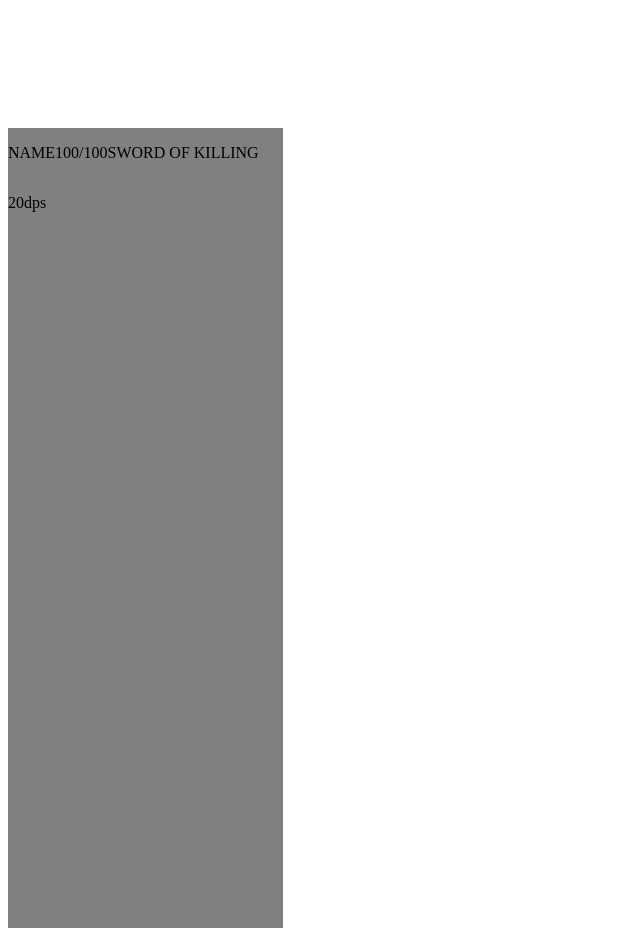
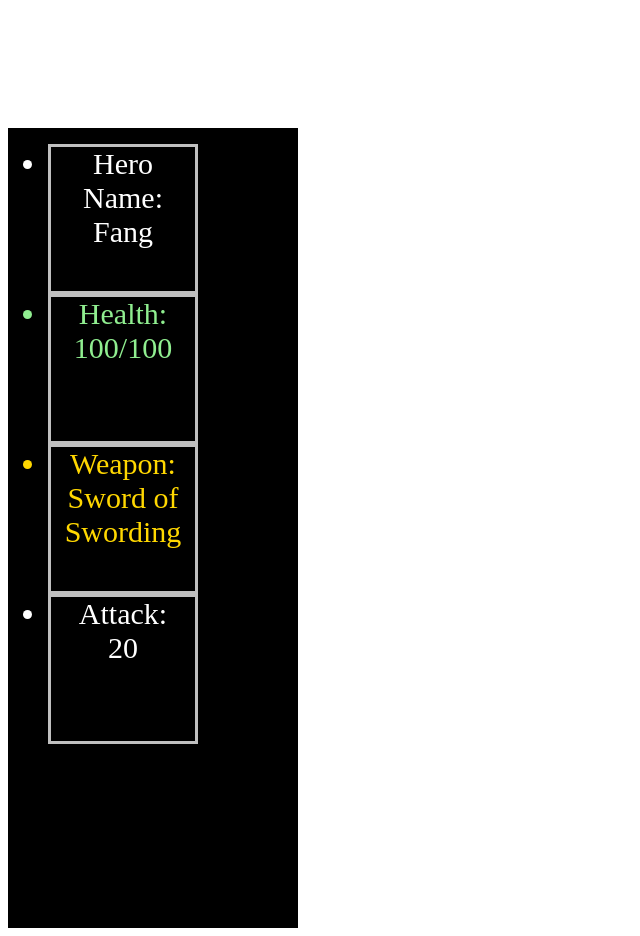
Before and after one commit to JoshStorm88/Project1_Game, a plain HTML site: page index.html in a window 1280 px wide. Shown: the part 1000-1936 px from the top of the page, without its empty margins (0-640 px from the left). Drawn offline with nearby package versions, Linux system fonts and the light colour scheme.

Commit message:
added <ul> to UI and gave associated color to items on map

```diff
--- a/JS/app.js
+++ b/JS/app.js
@@ -25,14 +25,14 @@ const gameGrid = [
   [1,1,1,1,1,1,1,1,1,1,1,1,1,1,1,1,1,1,1,1,1,1,1,1,1,1,1,1]
 ];
 
-//#######################X & Y INFO#############################//
+//#######################X & Y LOCATIONS#############################//
 $(()=>{
   $('#map').on('mouseover','div',function(){
     $('#cell-address').val(`${$(this).data('x')}-${$(this).data('y')}`);
   });
   let playerChar = {};
 
-  //###################GRID LAYOUT#########################//
+  //###################GRID CELL CLASSES#########################//
   $.each(gameGrid, (i, row) =>{
     $.each(row, (j, cell) =>{
       const $element = $('<div />');
--- a/index.html
+++ b/index.html
@@ -11,9 +11,10 @@
     <div id="map"></div>
 
     <div id="userInterface">
-      <div class="Name"><p>NAME</p></div>
-      <div class="Health"><p>100/100</p></div>
-      <div class="Sword"><p>SWORD OF KILLING</p></div>
-      <div class="Damage"><p>20dps</p></div>
-    </div>
+      <ul>
+        <li>Hero Name:<br>Fang</li>
+        <li class="heroHealth">Health:<br>100/100</li>
+        <li class="heroWeapon">Weapon:<br>Sword of Swording</li>
+        <li class="heroAttack">Attack:<br>20</li>
+      </ul>
 </html>
--- a/style/style.css
+++ b/style/style.css
@@ -16,9 +16,29 @@
 }
 
 #userInterface {
-  background-color: grey;
+  background-color: black;
   height: 800px;
-  width: 275px;
+  width: 290px;
+}
+
+ul li {
+  width: 150px;
+  height: 150px;
+  font-size: 30px;
+  border: silver solid 3px;
+  background-color: black;
+  color: white;
+  text-align: center;
+}
+
+.heroHealth {
+  color: lightgreen;
+}
+.heroWeapon {
+  color: gold;
+}
+.heroAttack {
+  color: white;
 }
 
 
```
